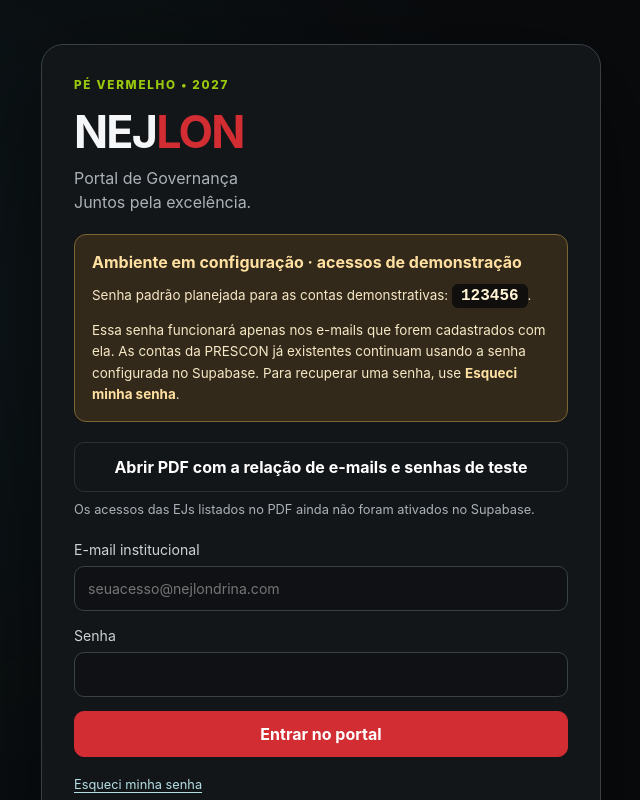
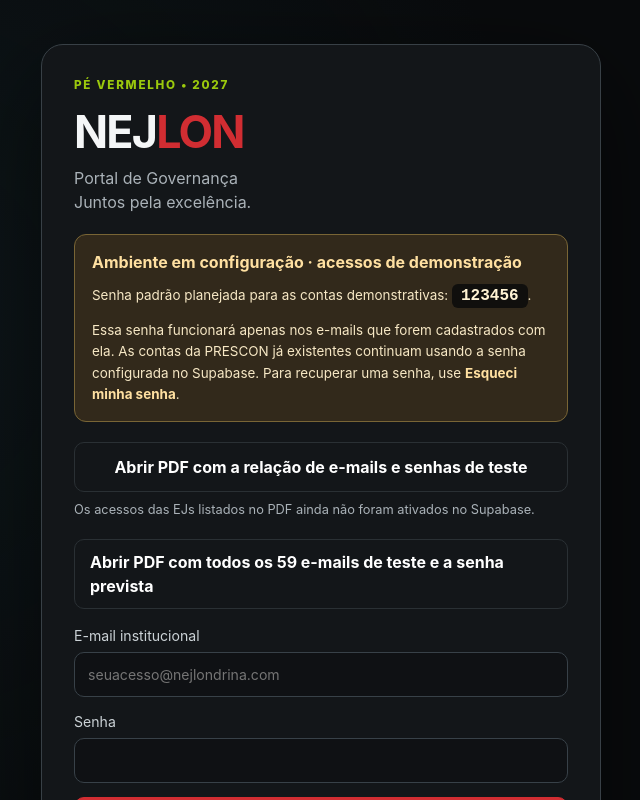
Before and after one commit to geisilyvargas-unect/portal-nejlon-2027, a Next.js app in the folder portal-nejlon-2027/: page /login in a window 1280 px wide. Shown: the top 800 px of the page, without its empty margins (319-959 px from the left). Built offline with nearby package versions, Linux system fonts and the light colour scheme.

Commit message:
feat(login): link PDF account register on login screen

```diff
--- a/portal-nejlon-2027/app/login/page.tsx
+++ b/portal-nejlon-2027/app/login/page.tsx
@@ -41,6 +41,7 @@ export default function Login(){
           </a>
           <p className="muted small">Os acessos das EJs listados no PDF ainda não foram ativados no Supabase.</p>
         </div>
+        <p className="login-pdf-link"><a href="/guia-acessos.pdf" target="_blank" rel="noopener noreferrer" className="button outline">Abrir PDF com todos os 59 e-mails de teste e a senha prevista</a></p>
         <form onSubmit={enter} className="fieldset">
           <label>E-mail institucional<input type="email" autoComplete="username" placeholder="seuacesso@nejlondrina.com" required value={email} onChange={e=>setEmail(e.target.value)}/></label>
           <label>Senha<input type="password" required autoComplete="current-password" value={password} onChange={e=>setPassword(e.target.value)}/></label>
```
